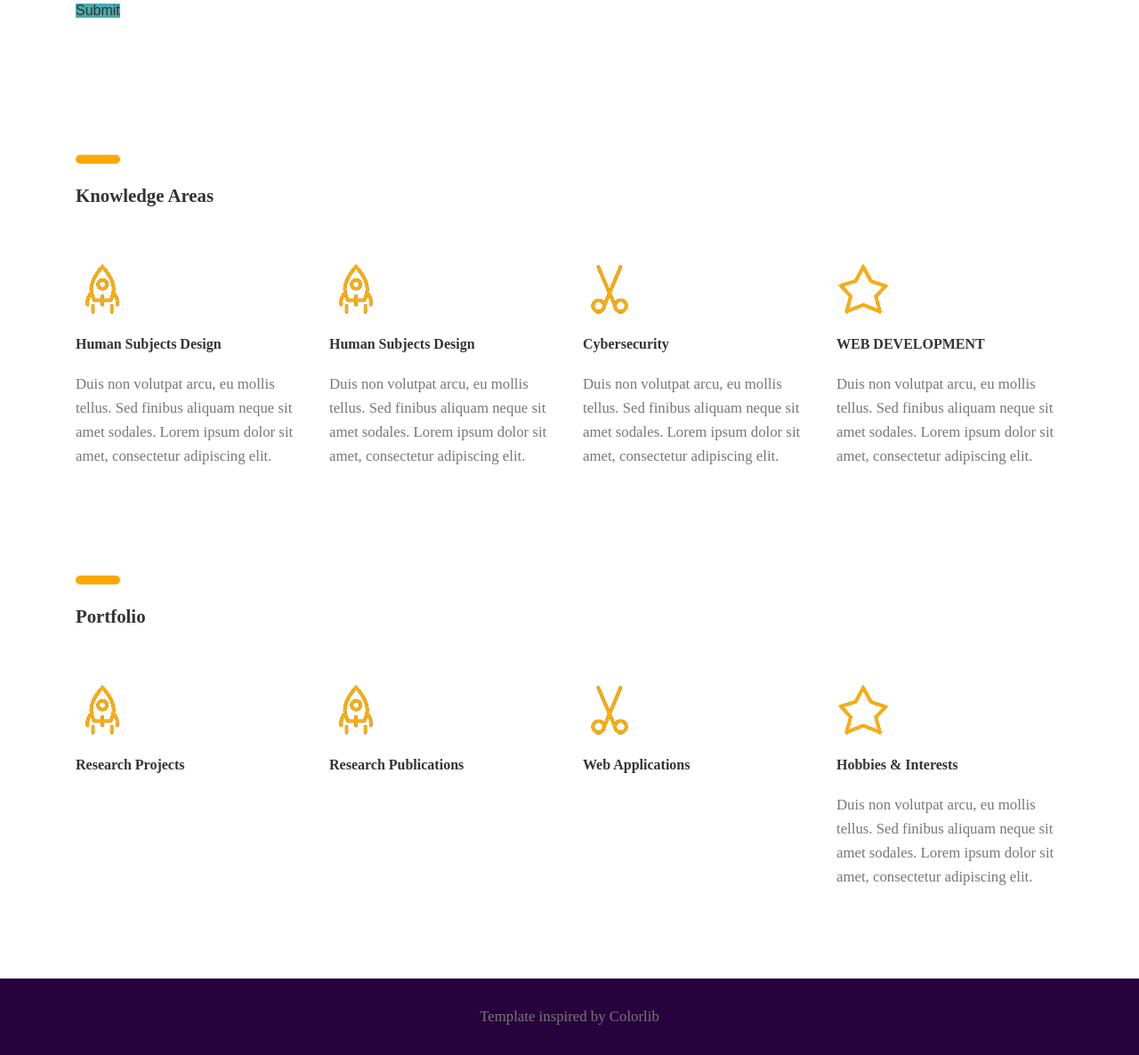
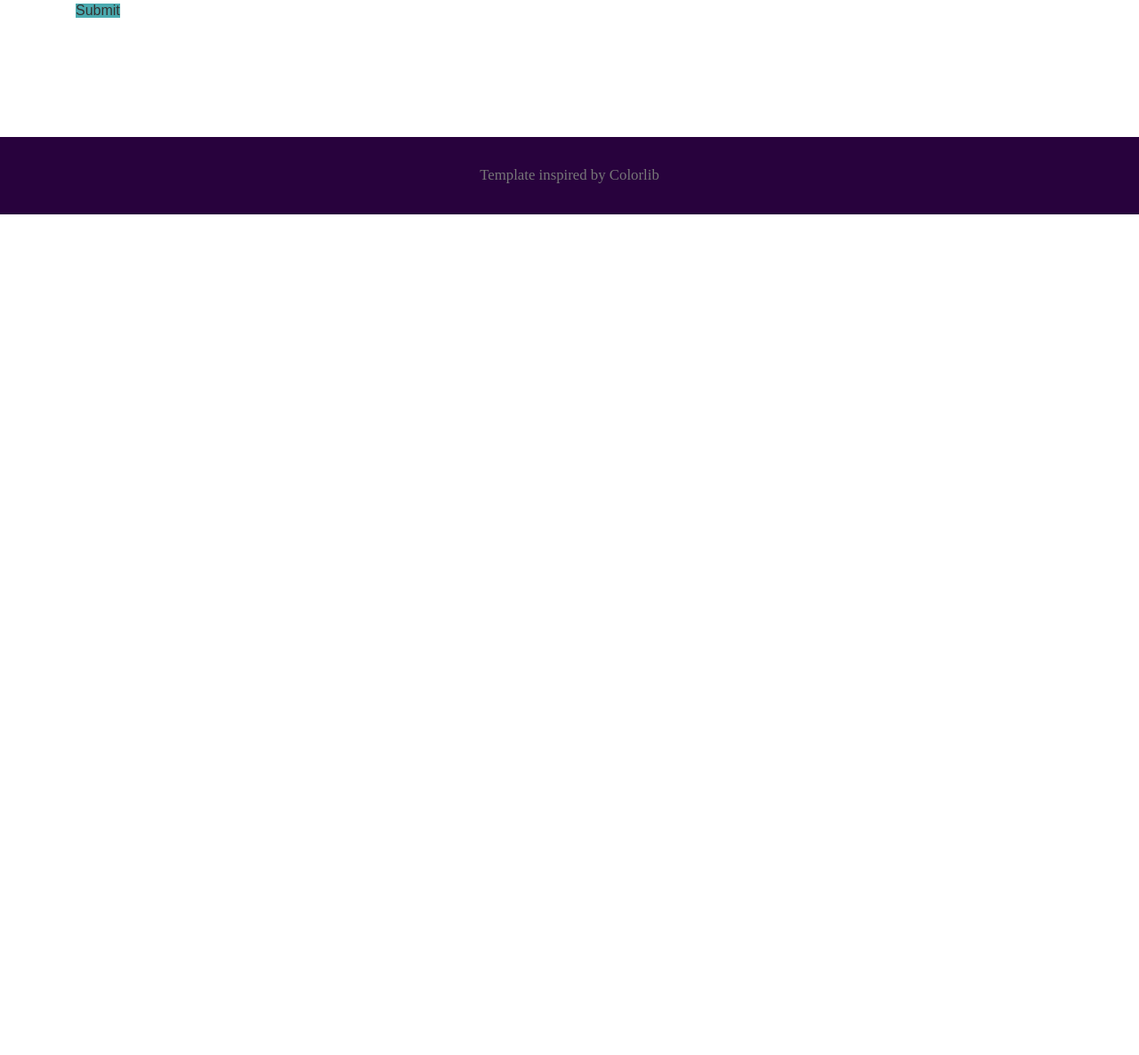
Before and after one commit to gremman/Portfolio, a plain HTML site: page contact_form.html in a window 1280 px wide. Shown: the part 865-2051 px from the top of the page at 89% size. After the commit the page ends 1106 px from the top, so only its background shows below. Drawn offline with Linux system fonts and the light colour scheme.

```diff
--- a/contact_form.html
+++ b/contact_form.html
@@ -100,106 +100,6 @@
 		</div><!-- container -->
 	</section><!-- btn-section -->
 
-	<section class="iconboxes-section section" id="counter">
-		<div class="container">
-			<div class="row">
-				<div class="col-sm-12">
-						<div class="heading">
-							<h4><b>Knowledge Areas</b></h4>
-						</div>
-				</div>
-			</div>
-			<div class="row">
-				<div class="col-sm-4 col-md-4 col-lg-3">
-					<div class="iconbox margin-b-30">
-						<i class="line-icon icon-rocket"></i>
-						<h5 class="margin-tb-20"><b>Human Subjects Design</b></h5>
-						<p>Duis non volutpat arcu, eu mollis tellus.
-						Sed finibus aliquam neque sit amet sodales.
-						Lorem ipsum dolor sit amet, consectetur adipiscing elit.</p>
-					</div><!-- counter -->
-				</div><!-- col-md-4 -->
-
-				<div class="col-sm-4 col-md-4 col-lg-3">
-					<div class="iconbox margin-b-30">
-						<i class="line-icon icon-rocket"></i>
-						<h5 class="margin-tb-20"><b>Human Subjects Design</b></h5>
-						<p>Duis non volutpat arcu, eu mollis tellus.
-						Sed finibus aliquam neque sit amet sodales.
-						Lorem ipsum dolor sit amet, consectetur adipiscing elit.</p>
-					</div><!-- counter -->
-				</div><!-- col-md-4 -->
-
-				<div class="col-sm-4 col-md-4 col-lg-3">
-					<div class="iconbox margin-b-30">
-						<i class="line-icon icon-cut"></i>
-						<h5 class="margin-tb-20"><b>Cybersecurity</b></h5>
-						<p>Duis non volutpat arcu, eu mollis tellus.
-						Sed finibus aliquam neque sit amet sodales.
-						Lorem ipsum dolor sit amet, consectetur adipiscing elit.</p>
-					</div><!-- counter -->
-				</div><!-- col-md-4 -->
-
-				<div class="col-sm-4 col-md-4 col-lg-3">
-					<div class="iconbox margin-b-30">
-						<i class="line-icon icon-star"></i>
-						<h5 class="margin-tb-20"><b>WEB DEVELOPMENT</b></h5>
-						<p>Duis non volutpat arcu, eu mollis tellus.
-						Sed finibus aliquam neque sit amet sodales.
-						Lorem ipsum dolor sit amet, consectetur adipiscing elit.</p>
-					</div><!-- counter -->
-				</div><!-- col-md-4 -->
-
-			</div><!-- row -->
-		</div><!-- container -->
-	</section><!-- progression-section -->
-
-	<section class="iconboxes-section section" id="counter">
-			<div class="container">
-				<div class="row">
-					<div class="col-sm-12">
-							<div class="heading">
-								<h4><b>Portfolio</b></h4>
-							</div>
-					</div>
-				</div>
-				<div class="row">
-					<div class="col-sm-4 col-md-4 col-lg-3">
-						<div class="iconbox margin-b-30">
-							<i class="line-icon icon-rocket"></i>
-							<h5 class="margin-tb-20"><b>Research Projects</b></h5>
-						</div><!-- counter -->
-					</div><!-- col-md-4 -->
-
-					<div class="col-sm-4 col-md-4 col-lg-3">
-						<div class="iconbox margin-b-30">
-							<i class="line-icon icon-rocket"></i>
-							<h5 class="margin-tb-20"><b>Research Publications</b></h5>
-						</div><!-- counter -->
-					</div><!-- col-md-4 -->
-
-					<div class="col-sm-4 col-md-4 col-lg-3">
-						<div class="iconbox margin-b-30">
-							<i class="line-icon icon-cut"></i>
-							<h5 class="margin-tb-20"><b>Web Applications</b></h5>
-						</div><!-- counter -->
-					</div><!-- col-md-4 -->
-
-					<div class="col-sm-4 col-md-4 col-lg-3">
-						<div class="iconbox margin-b-30">
-							<i class="line-icon icon-star"></i>
-							<h5 class="margin-tb-20"><b>Hobbies & Interests</b></h5>
-							<p>Duis non volutpat arcu, eu mollis tellus.
-							Sed finibus aliquam neque sit amet sodales.
-							Lorem ipsum dolor sit amet, consectetur adipiscing elit.</p>
-						</div><!-- counter -->
-					</div><!-- col-md-4 -->
-
-				</div><!-- row -->
-			</div><!-- container -->
-		</section><!-- progression-section -->
-
-
 	<footer>
 		<p class="copyright">
 			<!-- Link back to Colorlib can't be removed. Template is licensed under CC BY 3.0. -->
```
Also changed, not shown: index.html.html (renamed from portfolio_homepage.html).
